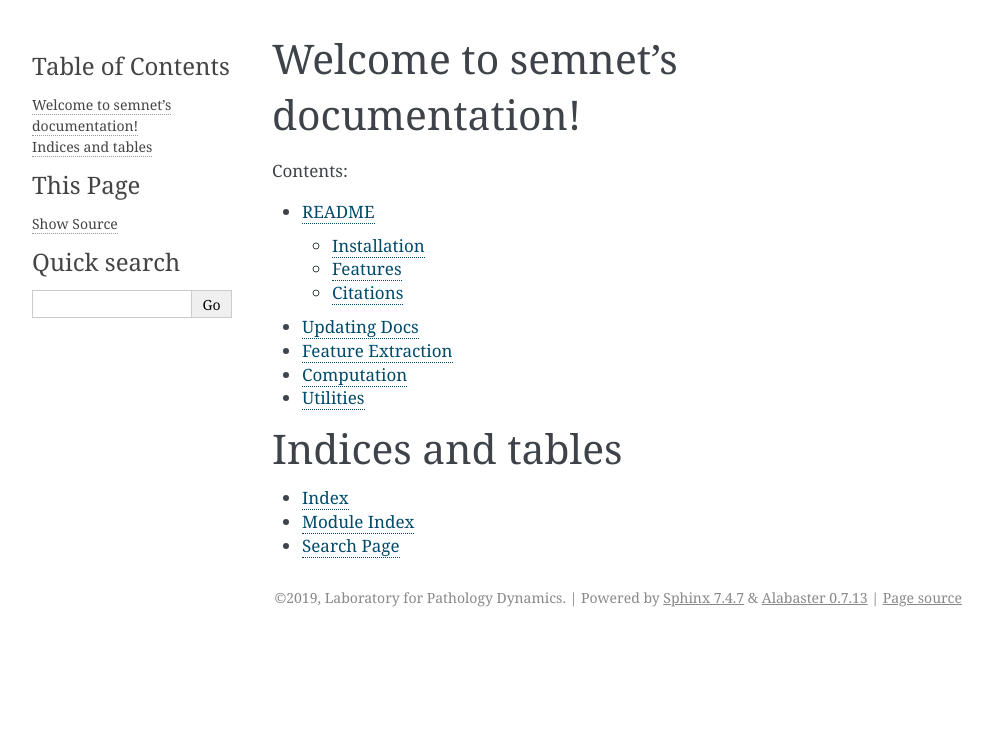
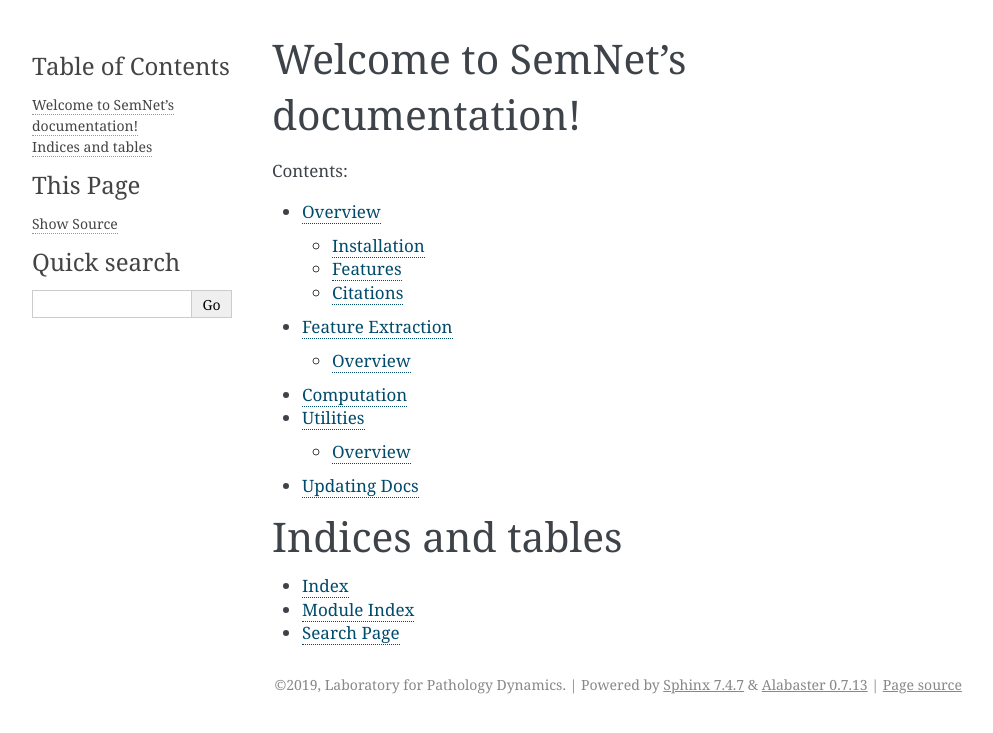
Before and after one commit to sallegri3/semnet-2, a Sphinx documentation site: the page built from docs/source/index.rst, in a window 1280 px wide. Shown: the top 733 px of the page, without its empty margins (148-1141 px from the left). Built offline with Sphinx 7.4.7, drawn with Linux system fonts in a browser that asks for light colours.

```diff
--- a/README.rst
+++ b/README.rst
@@ -1,5 +1,5 @@
-README
-======
+Overview
+========
 
 Semnet is a series of modules for working with semantic networks. More specifically, we implemented algorithms that would help us gather features and rank nodes in terms of their connections to other nodes. The software was designed to work with a `network`_ of biomedical concepts stored in a locally hosted `Neo4j`_ database (`node types`_, `edge types`_)
 
--- a/docs/source/index.rst
+++ b/docs/source/index.rst
@@ -3,7 +3,7 @@
    You can adapt this file completely to your liking, but it should at least
    contain the root `toctree` directive.
 
-Welcome to semnet's documentation!
+Welcome to SemNet's documentation!
 ==================================
 
 .. toctree::
@@ -11,10 +11,10 @@
    :caption: Contents:
 
    includeme
-   updating_docs
    docfiles/featextract
    docfiles/computation
    docfiles/utilities
+   updating_docs
 
 
 Indices and tables
```
Also changed, not shown: docs/source/docfiles/featextract.rst (+11 -1 lines), docs/source/docfiles/utilities.rst (+16 -1 lines), docs/source/_static/feature_extraction.PNG (added).
